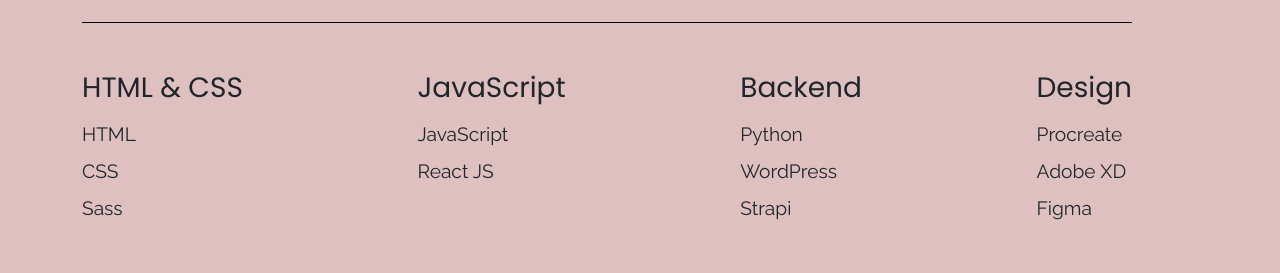
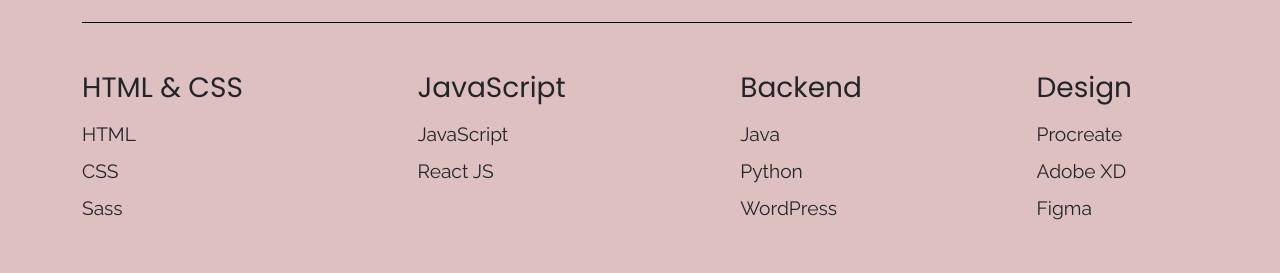
Before and after one commit to LillyTBui/Portfolio-2023, a React (Create React App) app: page / in a window 1280 px wide. Shown: the part 732-1005 px from the top of the page. Built offline with nearby package versions, Linux system fonts and the light colour scheme.

Commit message:
oppdatert skills og footer

```diff
--- a/src/components/Footer/Footer.jsx
+++ b/src/components/Footer/Footer.jsx
@@ -1,7 +1,7 @@
 function Footer() {
   return (
     <footer className="footer">
-      <p>2023 @ Lilly Thi Bui </p>
+      <p>2024 @ Lilly Thi Bui </p>
     </footer>
   );
 }
--- a/src/components/Home/HomeSkills.jsx
+++ b/src/components/Home/HomeSkills.jsx
@@ -23,9 +23,9 @@
           <div className="skills__item">
             <h3>Backend</h3>
             <ul>
+              <li>Java</li>
               <li>Python</li>
               <li>WordPress</li>
-              <li>Strapi</li>
             </ul>
           </div>
           <div className="skills__item">
```
